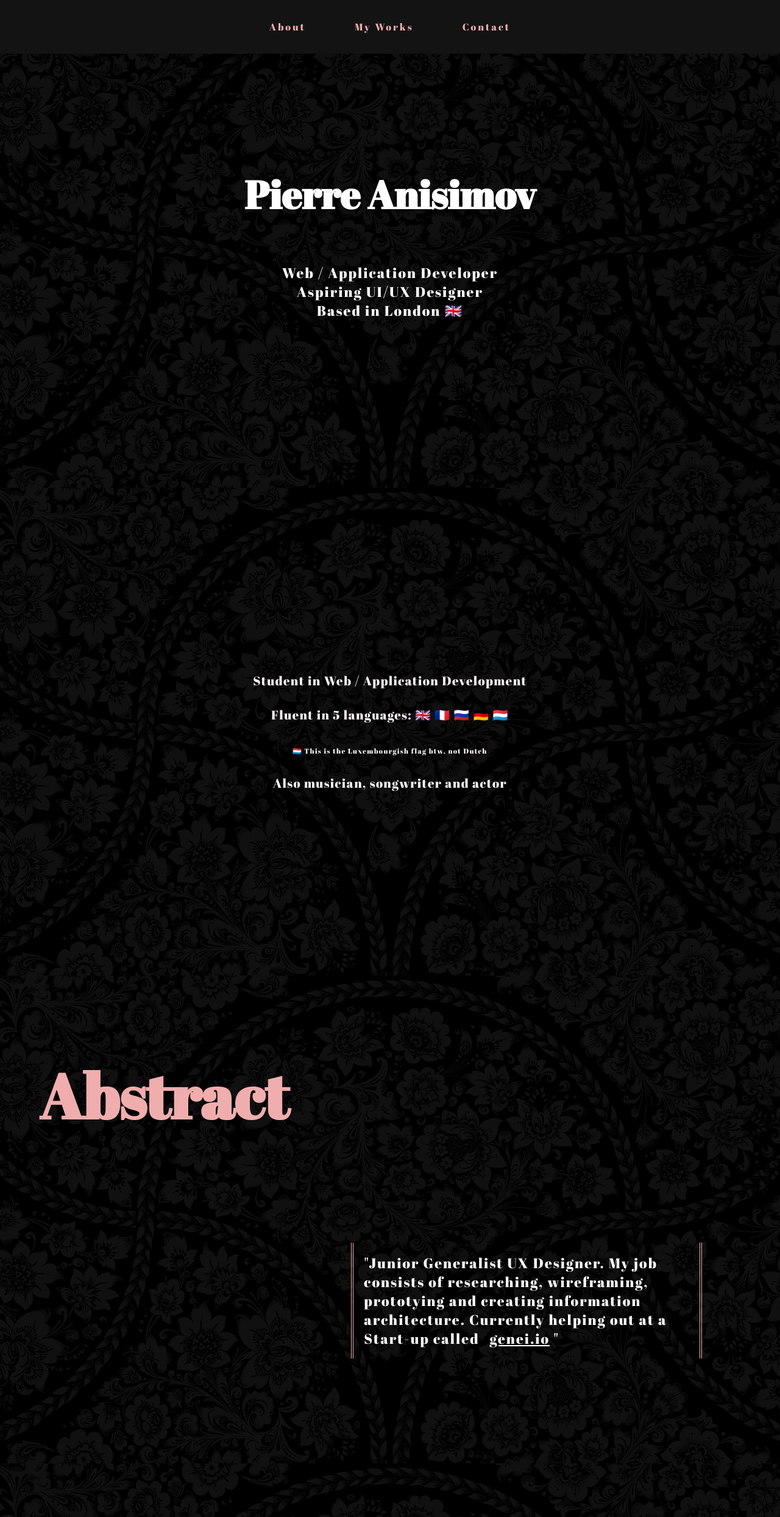
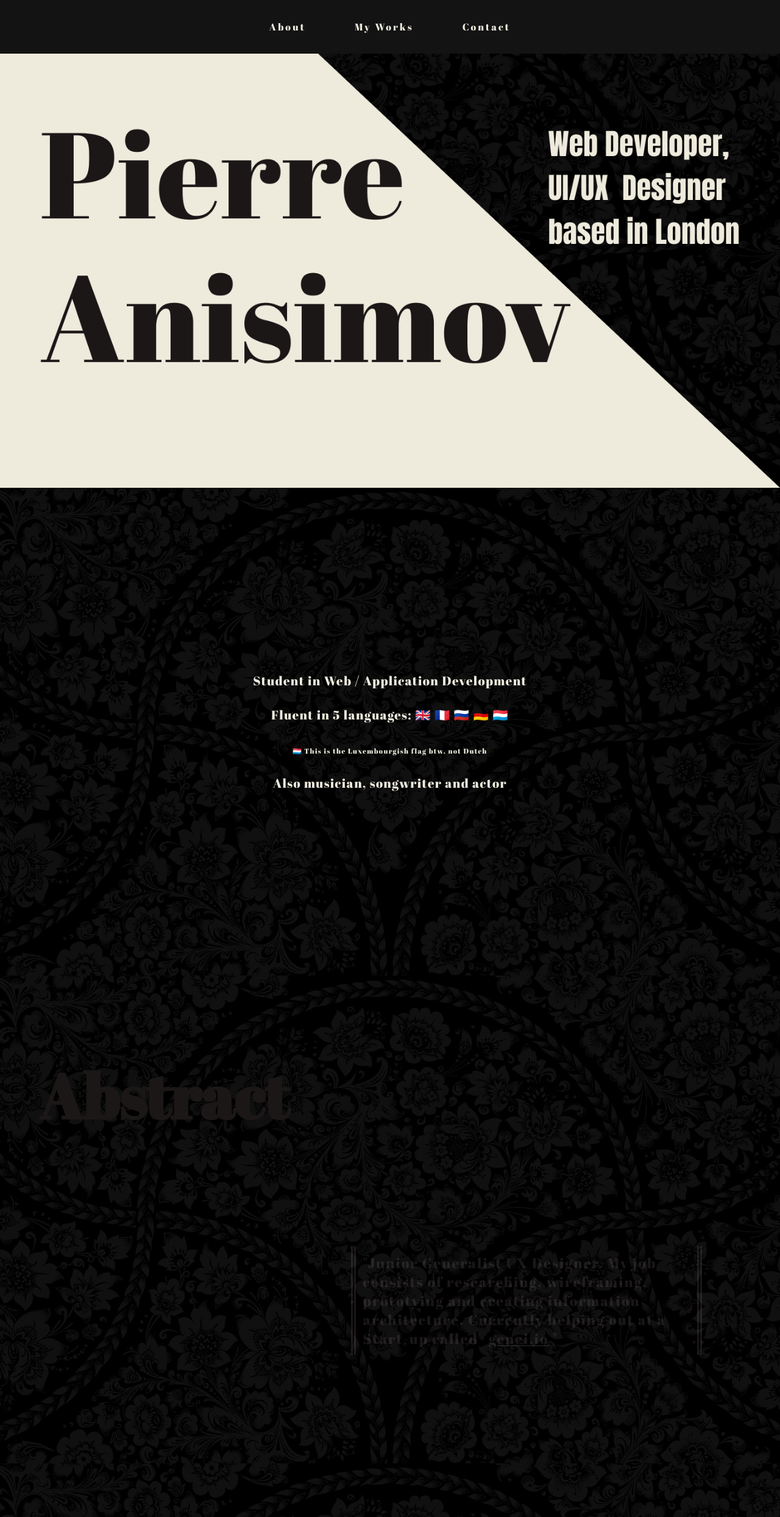
Before and after one commit to Switchf0cus/pierrePortfolio, a website: page index.html in a window 1280 px wide. Shown: the top 2488 px of the page at 61% size. Drawn offline with nearby package versions, Linux system fonts and the light colour scheme; a web font is replaced by a local one.

Commit message:
changed header image, changed abstract image, changed styling on projects, changes text colour palette

```diff
--- a/css/web.css
+++ b/css/web.css
@@ -45,7 +45,7 @@ html{
     list-style: none;
 }
 .navbar a {
-	color: #f0adad;
+	color: #EEEBDD;
 	text-decoration: none;
     margin: 40px;
     letter-spacing: 3px;
@@ -189,7 +189,8 @@ html{
 .facts-about-me p{
     margin-top: 0%;
     font-size: 1.6vw;
-    color: #fff6f6;
+    color: #EEEBDD;
+    mix-blend-mode: screen;
 }
 .hint{
     font-size: .9vw;
@@ -204,7 +205,7 @@ html{
 }
 
 .title-web h1{
-    color: #ffffff;
+    color: #EEEBDD;
     font-size: 5vw;
     font-family: 'Abril Fatface', cursive;
 }
@@ -220,13 +221,13 @@ html{
     font-size: 1.8vw;
     letter-spacing: 2px;
     font-family: 'Abril Fatface', monospace;
-    color: #ffffff;
+    color: #EEEBDD;
 
 }
 
 .about-me-title{
     display: flex;
-    color: #f0adad;
+    color: #1B1717;
     font-size: 8vw;
     margin-top: 10%;
     margin-left: 5%;
@@ -241,22 +242,24 @@ html{
     margin-top: 0%;
     margin-left: 45%;
     padding: 0%;
+    mix-blend-mode: screen;
+
 }
 
 .about-me p{
     justify-content: center;
     align-content: center;
-    color: rgb(255, 255, 255);
+    color: #1B1717;
     font-size: 1.8vw;
     font-family: 'Abril Fatface', sans-serif;
     letter-spacing: 2px;
-    padding : 3%;
-    border-right: #f0adad 4px double;
-    border-left: #f0adad 4px double;
+    padding : 2%;
+    border-right: #1B1717 8px double;
+    border-left: #1B1717 8px double;
 }
 
 .geneilink{
-    color: white;
+    color: #1B1717;
 }
 
 .web-container-2{
@@ -266,7 +269,7 @@ html{
 .my-projects-title{
     display: flex;
     justify-content: flex-start;
-    color: #f0adad;
+    color: #EEEBDD;
     font-size: 2vw;
     margin-top: 10%;
     margin-left: 5%;
@@ -287,7 +290,7 @@ html{
 }
 
 .my-projects p{
-    color: white;
+    color: #EEEBDD;
     font-family: 'Abril Fatface', sans-serif;
     font-size: 1.7vw;
     width: 75%;
@@ -313,10 +316,10 @@ html{
     align-items: center;
     width: 30%;
     height: 300px;
-    border: #474747 .5vh solid;
+    border: #EEEBDD .25vh solid;
     margin-top: 3%;
     margin-left: 0%;
-    background-color: rgba(213, 213, 213, 0.6);
+    background-color: #EEEBDD;
     opacity: 0.8;
     border-radius: 10px;
 }
@@ -332,8 +335,8 @@ html{
 }
 .web-box:nth-child(1):hover{
     opacity: 0.6;
-    border: #f0adad 3px solid;
-    transition: 750ms ease-in;
+    border: #EEEBDD 3px solid;
+    transition: 350ms ease-in;
 }
 
 .web-box:nth-child(2){
@@ -346,8 +349,8 @@ html{
 }
 .web-box:nth-child(2):hover{
     opacity: 0.6;
-    border: #f0adad 3px solid;
-    transition: 750ms ease-in;
+    border: #EEEBDD 3px solid;
+    transition: 350ms ease-in;
 }
 
 .web-box:nth-child(3){
@@ -360,8 +363,8 @@ html{
 }
 .web-box:nth-child(3):hover{
     opacity: 0.6;
-    border: #f0adad 3px solid;
-    transition: 750ms ease-in;
+    border: #EEEBDD 3px solid;
+    transition: 350ms ease-in;
 }
 
 
@@ -377,7 +380,7 @@ html{
 h3{
     width: 100%;
     display: flex;
-    color: #f0adad;
+    color: #EEEBDD;
     font-size: 300%;
     margin-left: 0%;
     z-index: 2;
@@ -386,7 +389,7 @@ h3{
 
 .contact-title{
     color: #f0adad;
-    font-size: .8vw;
+    font-size: .5vw;
     margin-top: 15%;
     width: 60%;
     /* margin-left: 15%; */
@@ -597,5 +600,5 @@ a{
 }
 .fab:hover{
     transform: scale(1.25);
-    color: #f0adad;
+    color: #EEEBDD;
 }
--- a/index.html
+++ b/index.html
@@ -33,12 +33,12 @@
                     </button>
                   </nav>
     <!-- -------------------------------------- -->
-        <div class="parallax-1" data-parallax="scroll" data-speed="1.75" data-image-src="/imagefolder/web-parallax-images/blurredlights.jpeg">
-            <div class="title-web">
+        <div class="parallax-1" data-parallax="scroll" data-speed="1.75" data-image-src="/imagefolder/web-parallax-images/nameandtitle.png">
+            <!-- <div class="title-web">
                 <h1>Pierre Anisimov</h1>
             </div>
             <div class="title-description"> <p> Web / Application Developer<br>
-               Aspiring UI/UX Designer <br>Based in London 🇬🇧</p></div>
+               Aspiring UI/UX Designer <br>Based in London 🇬🇧</p></div> -->
         </div>
 
 
@@ -53,7 +53,7 @@
         </div>
 
         <!-- -------------------------------------- -->
-        <div class="parallax-2" data-parallax="scroll" data-speed="-0.1" data-z-index="-100" data-image-src="/imagefolder/web-parallax-images/web-parallax-image-5.jpg" id="about" >
+        <div class="parallax-2" data-parallax="scroll" data-speed="-0.1" data-z-index="-100" data-image-src="/imagefolder/web-parallax-images/smallblackbubbles.png" id="about" >
             <h3 class="about-me-title">Abstract</h3>
 
             <div class="about-me">
```
Also changed, not shown: imagefolder/web-parallax-images/abstract.png (added), imagefolder/web-parallax-images/beige.png (added), imagefolder/web-parallax-images/blackbubbles.png (added), imagefolder/web-parallax-images/blobs.png (added), imagefolder/web-parallax-images/bubbles.png (added), imagefolder/web-parallax-images/faded.png (added), imagefolder/web-parallax-images/holes.png (added), imagefolder/web-parallax-images/loweredname.png (added), imagefolder/web-parallax-images/nameandtitle.png (added), imagefolder/web-parallax-images/smallblackbubbles.png (added), imagefolder/web-parallax-images/uiux.png (added), imagefolder/web-parallax-images/uiuxabstract.png (added), imagefolder/web-parallax-images/uxabstract.png (added), 3 other files.
